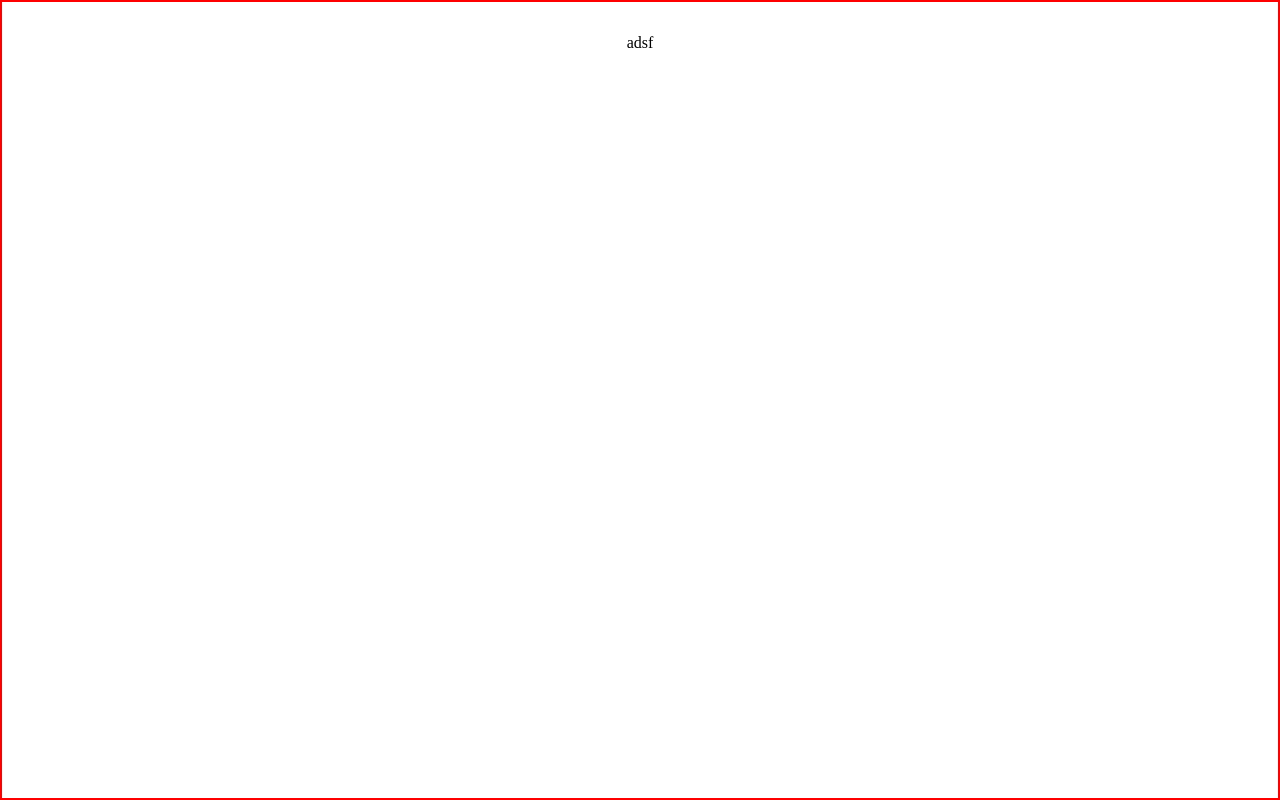
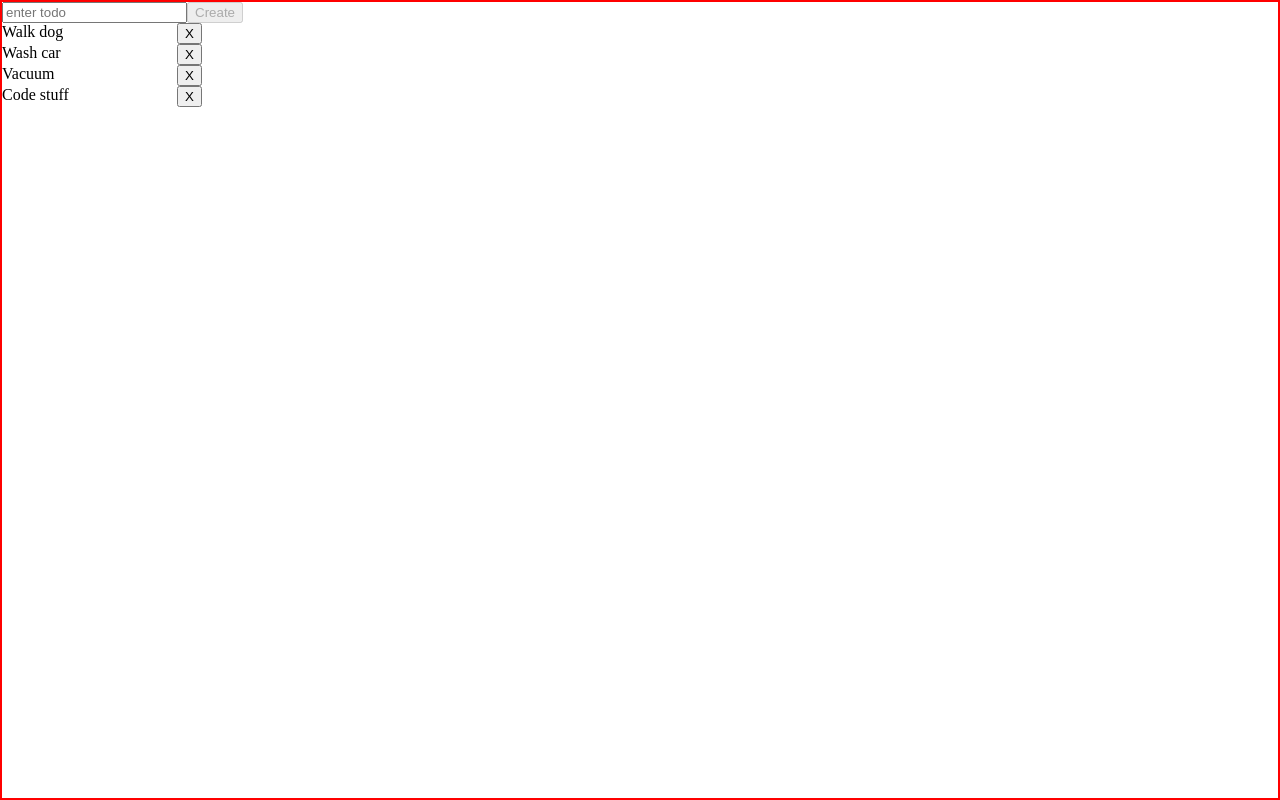
Before and after one commit to canourrea23/todo-vite, a React (Vite) app in the folder vite-project/: page / in a window 1280 px wide. Built offline with nearby package versions, Linux system fonts and the light colour scheme.

Commit message:
Added delete and create button

```diff
--- a/vite-project/src/App.css
+++ b/vite-project/src/App.css
@@ -1,4 +1,4 @@
-#root {
+/* #root {
   max-width: 1280px;
   margin: 0 auto;
   padding: 2rem;
@@ -38,4 +38,4 @@
 
 .read-the-docs {
   color: #888;
-}
+} */
--- a/vite-project/src/App.jsx
+++ b/vite-project/src/App.jsx
@@ -1,14 +1,68 @@
-import { useState } from 'react'
-import reactLogo from './assets/react.svg'
-import './App.css'
-import TodoList from './components/TodoList'
+import { useState } from "react";
+import reactLogo from "./assets/react.svg";
+import "./App.css";
+import TodoList from "./components/TodoList";
 
+//build component that can add todo items
+//input field *
+//create button *
+//render list of items *
+//delete items
+//create delete button for items
+// create function deleteButton
 function App() {
-  const [count, setCount] = useState(0)
-
+  const [title, setTitle] = useState("");
+  const [list, setList] = useState([
+    { title: "Walk dog" },
+    { title: "Wash car" },
+    { title: "Vacuum" },
+    { title: "Code stuff" },
+  ]);
+  function handleTitleChange(e) {
+    setTitle(e.target.value);
+  }
+  function handleCreateItem() {
+    console.log("click");
+    const item = { title: title };
+    const nextList = [...list, item];
+    setList(nextList);
+    setTitle("");
+  }
+  function deleteItem(index) {
+    console.log("ummpa-lummpa", index);
+    const nextList = list.filter((item, currentIndex) => index != currentIndex);
+    setList(nextList);
+  }
+  console.log(list);
   return (
-    <TodoList/>
-  )
+    <div>
+      <input
+        placeholder="enter todo"
+        type="text"
+        value={title}
+        onChange={handleTitleChange}
+      ></input>
+      <button disabled={title === ""} onClick={handleCreateItem}>
+        Create
+      </button>
+      {list.map((item, index) => {
+        console.log(item);
+        return (
+          <div
+            key={index}
+            style={{
+              display: "flex",
+              width: "200px",
+              justifyContent: "space-between",
+            }}
+          >
+            <div>{item.title} </div>{" "}
+            <button onClick={() => deleteItem(index)}>X</button>{" "}
+          </div>
+        );
+      })}
+    </div>
+  );
 }
 
-export default App
+export default App;
--- a/vite-project/src/components/TodoList.jsx
+++ b/vite-project/src/components/TodoList.jsx
@@ -1,17 +1,14 @@
 import { useState } from "react";
 
-
-
-function TodoList() {
-    const [list, setList] = useState ([
-        {item: 'Walk dog', id: 1},
-        {item: 'Wash car', id: 2},
-        {item: 'Vacuum', id: 3},
-        {item: 'Code stuff', id:4}
-    ]);
-    return(
-            <div>adsf</div>
-    )
+function TodoList(props) {
+  return (
+    <div>
+      {props.list.map((item, index) => {
+        console.log(item);
+        return <div key={index}>{item.title} </div>;
+      })}
+    </div>
+  );
 }
 
-export default TodoList
+export default TodoList;
```
Also changed, not shown: 1 other file (tests, documents, lock files or other folders).
